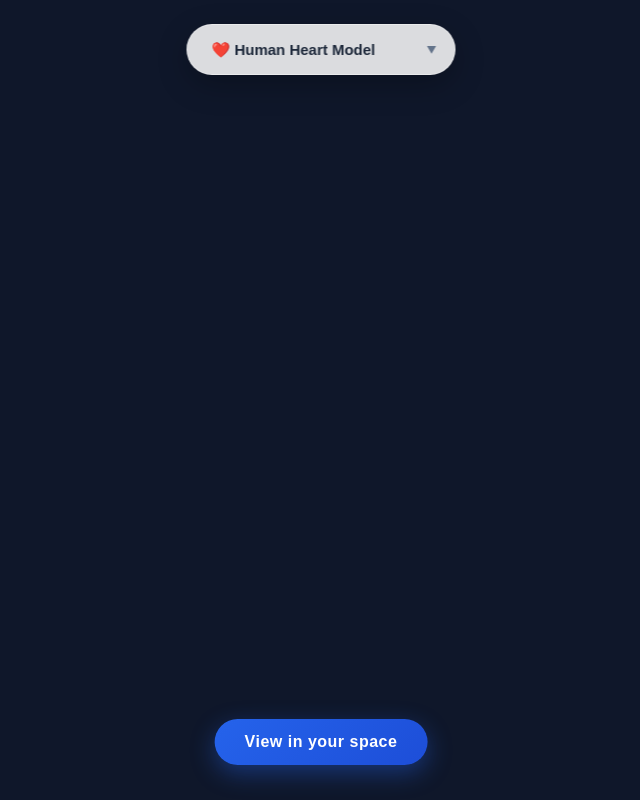
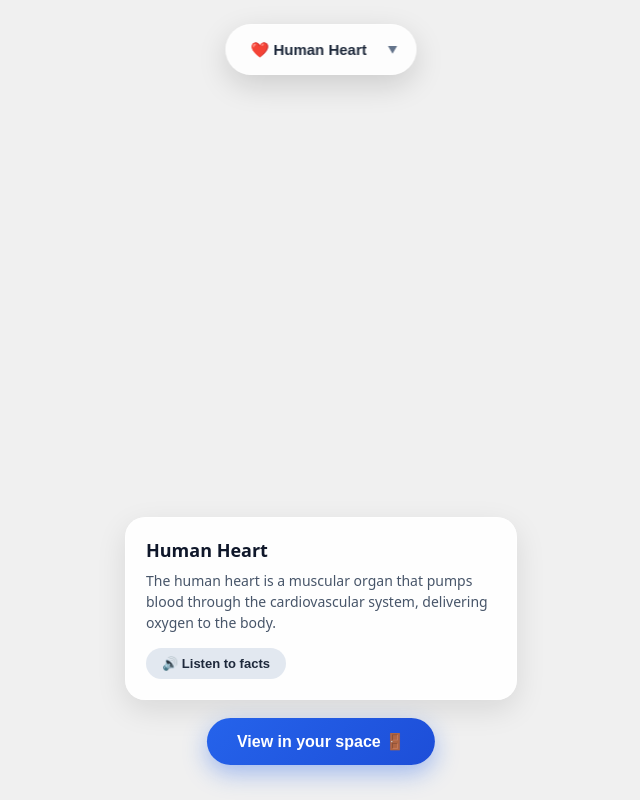
Before and after one commit to sinan-rahman-ak/ar-test, a plain HTML site: page index.html in a window 1280 px wide. Shown: the whole page, without its empty margins (319-959 px from the left). Drawn offline with Linux system fonts and the light colour scheme; some packages are replaced by stand-ins of ours; a script that the page names is missing.

Commit message:
Enhance AR viewer with info card and audio
Updated title and background color, added info card with audio functionality, and modified dropdown options.

```diff
--- a/index.html
+++ b/index.html
@@ -3,100 +3,115 @@
 <head>
   <meta charset="utf-8">
   <meta name="viewport" content="width=device-width, initial-scale=1">
-  <title>AR Anatomy Viewer</title>
+  <title>AR Educational Viewer</title>
   <script type="module" src="https://ajax.googleapis.com/ajax/libs/model-viewer/4.0.0/model-viewer.min.js"></script>
   <style>
-    html, body { margin: 0; width: 100%; height: 100%; overflow: hidden; background: #0f172a; font-family: system-ui, -apple-system, sans-serif; }
+    /* Updated background color */
+    html, body { margin: 0; width: 100%; height: 100%; overflow: hidden; background: #f0f0f0; font-family: system-ui, -apple-system, sans-serif; }
     model-viewer { width: 100%; height: 100%; }
 
-    /* Cool Floating Glassmorphism Container */
+    /* Top Dropdown */
     .selector-container {
-      position: absolute;
-      top: 24px;
-      left: 50%;
-      transform: translateX(-50%);
-      background: rgba(255, 255, 255, 0.85);
-      backdrop-filter: blur(12px);
-      -webkit-backdrop-filter: blur(12px);
-      padding: 6px;
-      border-radius: 35px;
-      box-shadow: 0 10px 30px rgba(0, 0, 0, 0.25);
-      border: 1px solid rgba(255, 255, 255, 0.4);
-      z-index: 100;
-      display: flex;
-      align-items: center;
+      position: absolute; top: 24px; left: 50%; transform: translateX(-50%);
+      background: rgba(255, 255, 255, 0.85); backdrop-filter: blur(12px); -webkit-backdrop-filter: blur(12px);
+      padding: 6px; border-radius: 35px; box-shadow: 0 10px 30px rgba(0, 0, 0, 0.15);
+      border: 1px solid rgba(255, 255, 255, 0.4); z-index: 100; display: flex; align-items: center;
     }
+    #model-selector {
+      background: transparent; padding: 10px 36px 10px 18px; border-radius: 30px; font-size: 15px;
+      font-weight: 600; color: #1e293b; border: none; outline: none; cursor: pointer; appearance: none;
+    }
+    .selector-container::after { content: '▼'; font-size: 10px; color: #64748b; position: absolute; right: 18px; pointer-events: none; }
 
-    #model-selector {
-      background: transparent;
-      padding: 10px 36px 10px 18px;
-      border-radius: 30px;
-      font-size: 15px;
-      font-weight: 600;
-      color: #1e293b;
-      border: none;
-      outline: none;
-      cursor: pointer;
-      appearance: none;
-      -webkit-appearance: none;
+    /* New Floating Info Card */
+    .info-card {
+      position: absolute; bottom: 100px; left: 50%; transform: translateX(-50%);
+      width: 90%; max-width: 350px; background: rgba(255, 255, 255, 0.9);
+      backdrop-filter: blur(12px); -webkit-backdrop-filter: blur(12px);
+      padding: 20px; border-radius: 20px; box-shadow: 0 10px 30px rgba(0, 0, 0, 0.1);
+      border: 1px solid rgba(255, 255, 255, 0.5); z-index: 100;
     }
+    .info-card h2 { margin: 0 0 8px 0; font-size: 18px; color: #0f172a; }
+    .info-card p { margin: 0 0 15px 0; font-size: 14px; color: #475569; line-height: 1.5; }
 
-    /* Custom Dropdown Arrow */
-    .selector-container::after {
-      content: '▼';
-      font-size: 10px;
-      color: #64748b;
-      position: absolute;
-      right: 18px;
-      pointer-events: none;
+    /* Audio Button */
+    #audio-btn {
+      background: #e2e8f0; color: #1e293b; border: none; padding: 8px 16px;
+      border-radius: 20px; font-size: 13px; font-weight: 600; cursor: pointer;
+      display: flex; align-items: center; gap: 6px;
     }
+    #audio-btn:active { background: #cbd5e1; }
 
-    /* Premium AR Button */
+    /* AR Button */
     #ar-button {
-      background: linear-gradient(135deg, #2563eb, #1d4ed8);
-      color: white;
-      border: none;
-      padding: 14px 30px;
-      position: absolute;
-      bottom: 35px;
-      left: 50%;
-      transform: translateX(-50%);
-      border-radius: 35px;
-      font-size: 16px;
-      font-weight: 700;
-      letter-spacing: 0.5px;
-      cursor: pointer;
-      box-shadow: 0 8px 25px rgba(37, 99, 235, 0.4);
-      z-index: 100;
-      transition: transform 0.2s ease;
-    }
-
-    #ar-button:active {
-      transform: translateX(-50%) scale(0.96);
+      background: linear-gradient(135deg, #2563eb, #1d4ed8); color: white; border: none;
+      padding: 14px 30px; position: absolute; bottom: 35px; left: 50%; transform: translateX(-50%);
+      border-radius: 35px; font-size: 16px; font-weight: 700; cursor: pointer;
+      box-shadow: 0 8px 25px rgba(37, 99, 235, 0.4); z-index: 100;
     }
   </style>
 </head>
 <body>
 
-  <!-- Cool Floating Dropdown -->
   <div class="selector-container">
-    <select id="model-selector" onchange="document.getElementById('viewer').src = this.value">
-      <option value="heart.glb">❤️ Human Heart Model</option>
-      <option value="lungs.glb">🫁 Human Lungs Model</option>
-      <option value="solar.glb">🪐 Solar System (Animated)</option>
-      <option value="dna.glb">🧬 DNA Double Helix</option>
+    <select id="model-selector" onchange="changeModel(this.value)">
+      <option value="heart.glb">❤️ Human Heart</option>
+      <option value="lungs.glb">🫁 Human Lungs</option>
+      <option value="solar.glb">🪐 Solar System</option>
+      <option value="dna.glb">🧬 DNA Helix</option>
     </select>
   </div>
 
-  <!-- Model Viewer Element -->
-  <model-viewer id="viewer" src="heart.glb" alt="Anatomy Model"
-    camera-controls auto-rotate shadow-intensity="1"
+  <!-- New Info Card -->
+  <div class="info-card">
+    <h2 id="info-title">Human Heart</h2>
+    <p id="info-desc">The human heart is a muscular organ that pumps blood through the cardiovascular system, delivering oxygen to the body.</p>
+    <button id="audio-btn" onclick="playAudio()">🔊 Listen to facts</button>
+  </div>
+
+  <model-viewer id="viewer" src="heart.glb" alt="3D Model Viewer"
+    camera-controls auto-rotate shadow-intensity="1" autoplay
     ar ar-modes="webxr scene-viewer quick-look">
-
-    <button id="ar-button" slot="ar-button">
-      View in your space
-    </button>
+    <button id="ar-button" slot="ar-button">View in your space 🚪</button>
   </model-viewer>
 
+  <script>
+    // Data dictionary for the info card
+    const modelData = {
+      'heart.glb': {
+        title: 'Human Heart',
+        desc: 'The human heart is a muscular organ that pumps blood through the cardiovascular system, delivering oxygen to the body.'
+      },
+      'lungs.glb': {
+        title: 'Human Lungs',
+        desc: 'The lungs are the center of the respiratory system. They allow us to breathe in oxygen and exhale carbon dioxide.'
+      },
+      'solar.glb': {
+        title: 'Solar System',
+        desc: 'Our solar system consists of the Sun and the celestial objects bound to it by gravity, including eight planets.'
+      },
+      'dna.glb': {
+        title: 'DNA Double Helix',
+        desc: 'Deoxyribonucleic acid (DNA) is a molecule that carries the genetic instructions used in growth and reproduction.'
+      }
+    };
+
+    // Update 3D viewer and info card when dropdown changes
+    function changeModel(modelFile) {
+      document.getElementById('viewer').src = modelFile;
+      document.getElementById('info-title').innerText = modelData[modelFile].title;
+      document.getElementById('info-desc').innerText = modelData[modelFile].desc;
+      window.speechSynthesis.cancel(); // Stop audio if playing
+    }
+
+    // Web Speech API Text-to-Speech Engine
+    function playAudio() {
+      window.speechSynthesis.cancel(); // Reset
+      const textToRead = document.getElementById('info-desc').innerText;
+      const utterance = new SpeechSynthesisUtterance(textToRead);
+      utterance.rate = 0.9; // Slightly slower for clear dictation
+      window.speechSynthesis.speak(utterance);
+    }
+  </script>
 </body>
 </html>
```
